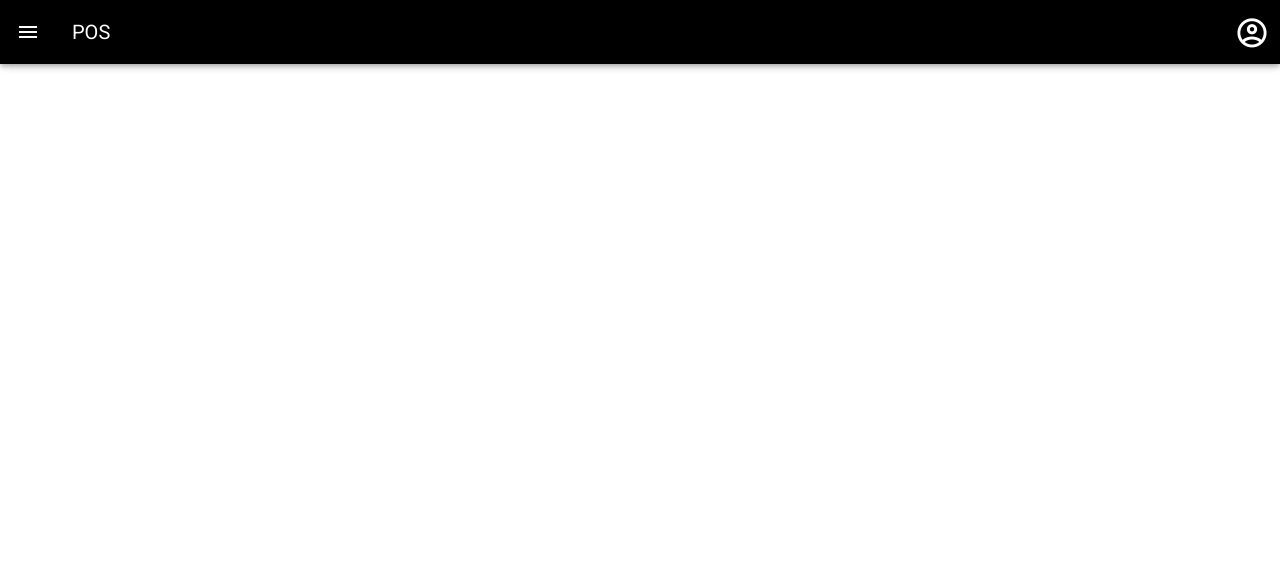
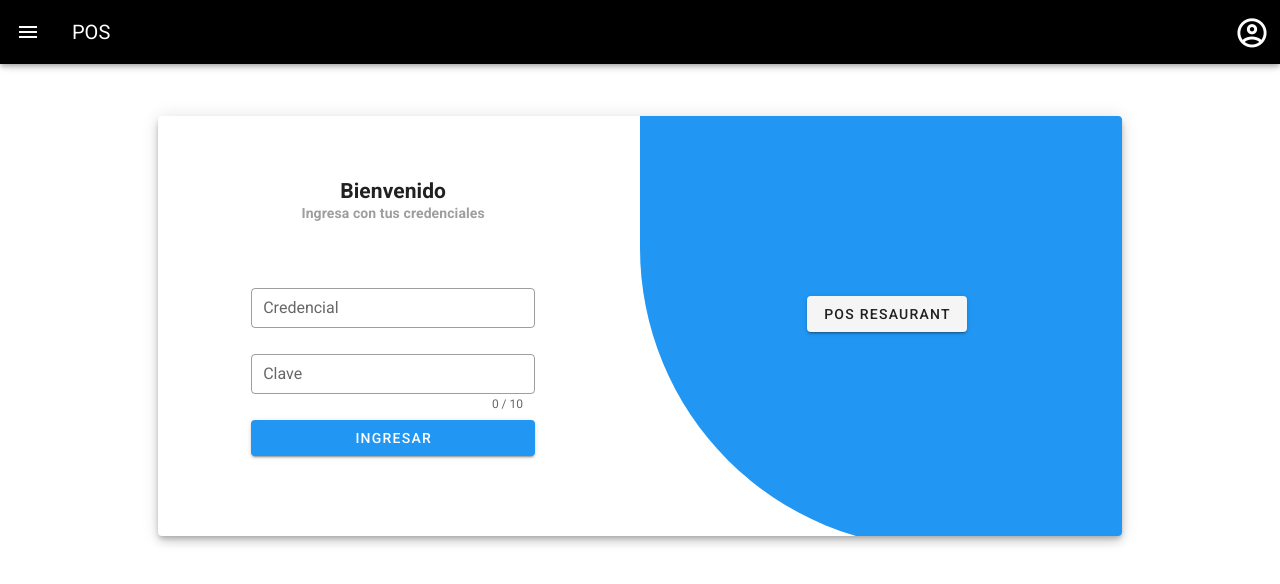
Before and after one commit to cl-dev-00/restaurant-manager-frontend, a Vue app: page /login in a window 1280 px wide. Shown: the top 584 px of the page. Built offline with nearby package versions, Linux system fonts and the light colour scheme; what vue-masonry-css would draw is missing.

Commit message:
Ventana de Login

```diff
--- a/package.json
+++ b/package.json
@@ -15,6 +15,7 @@
     "vuex": "^3.4.0"
   },
   "devDependencies": {
+    "@iconify/vue": "^3.0.0",
     "@vue/cli-plugin-babel": "~4.5.0",
     "@vue/cli-plugin-router": "~4.5.0",
     "@vue/cli-plugin-vuex": "~4.5.0",
--- a/src/router/routers-info.js
+++ b/src/router/routers-info.js
@@ -3,6 +3,7 @@ import About from '../views/Home.vue'
 import Administration from '../views/administration/Administration.vue'
 import Orders from '../views/orders/Orders.vue'
 import KitchenRoom from '../views/kitchen-room/KitchenRoom.vue'
+import Login from '../views/login/Login.vue'
 
 const routersInfo = {
     home: {
@@ -30,7 +31,11 @@ const routersInfo = {
         name: 'KitchenRoom',
         component: KitchenRoom
     },
-
+    Login: {
+        path: '/login',
+        name: 'Login',
+        component: Login
+    },
 };
 
 export default routersInfo;
--- /dev/null
+++ b/src/views/login/Login.vue
@@ -0,0 +1,95 @@
+<template>
+    <v-container>
+        <v-row align="center" justify="center">
+            <v-col cols="12" sm="10">
+                <v-card class="elevation-6 mt-10">
+                    <v-window v-model="step">
+                        <v-window-item :value="1">
+                            <v-row>
+                                <!-- Left div section -->
+                                <v-col cols="12" sm="6">
+                                    <v-card-text class="mt-12">
+                                        <h2 class="text-center">Bienvenido</h2>
+                                        <h4 class="text-center grey--text">Ingresa con tus credenciales</h4>
+
+                                        <v-row align="center" justify="center">
+                                            <v-col cols="8" sm="8">
+                                                <v-text-field
+                                                    v-model="credential"
+                                                    :rules="userRules"
+                                                    label="Credencial"
+                                                    outlined
+                                                    dense
+                                                    color="blue"
+                                                    aria-autocomplete="false"
+                                                    class="mt-16"
+                                                    required
+                                                ></v-text-field>
+
+                                                <v-text-field
+                                                    v-model="password"
+                                                    :rules="passwordRules"
+                                                    :counter="10"
+                                                    label="Clave"
+                                                    outlined
+                                                    dense
+                                                    color="blue"
+                                                    aria-autocomplete="false"
+                                                    type="password"
+                                                    required
+                                                ></v-text-field>
+                                                <v-btn color="blue" dark block > Ingresar </v-btn>
+                                                <div class="d-flex justify-space-between align center mx-10 mb-16"></div>
+                                            </v-col>
+                                        </v-row>
+                                    </v-card-text>
+                                </v-col>
+
+                                <!-- Rigth div section -->
+                                <v-col cols="12" sm="6" class="blue rounded-bl-xl">
+                                    <div class="centerIcon">
+                                        <v-btn class="text-center">POS RESAURANT</v-btn>
+                                    </div>
+                                </v-col>
+                            </v-row>
+                        </v-window-item>
+                    </v-window>
+                </v-card>
+            </v-col>
+        </v-row>
+    </v-container>
+</template>
+
+<script>
+import Vue from "vue";
+import VueMasonry from "vue-masonry-css";
+
+Vue.use(VueMasonry);
+
+export default({
+    name: 'Login',
+    data: () => ({
+      valid: false,
+      credential: '',
+      password: '',
+      userRules: [
+        v => !!v || 'Obiigatorio ingresar su credencial',
+      ],
+      passwordRules: [
+        v => !!v || 'Ingrese su clave',
+        v => v.length <= 10 || 'Su clave excede el numero de digitos',
+      ],
+    }),
+})
+</script>
+
+<style scoped>
+.v-application .rounded-bl-xl{
+    border-bottom-left-radius: 300px !important;
+}
+
+.centerIcon{
+    text-align: center;
+    padding: 180px 0;
+}
+</style>
```
Also changed, not shown: 1 other file (tests, documents, lock files or other folders).
